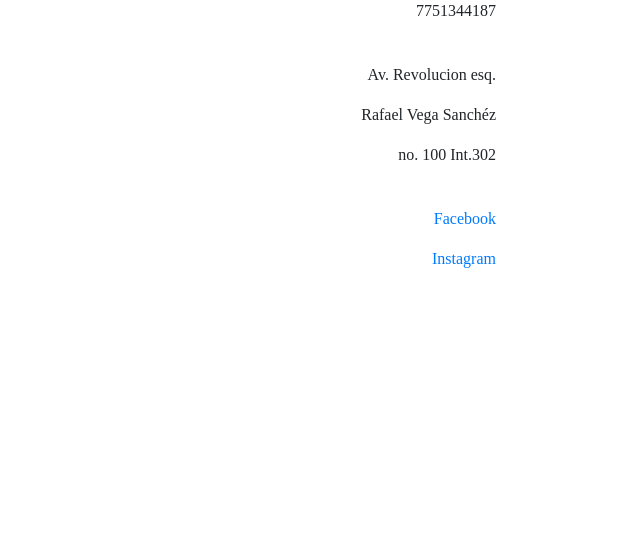
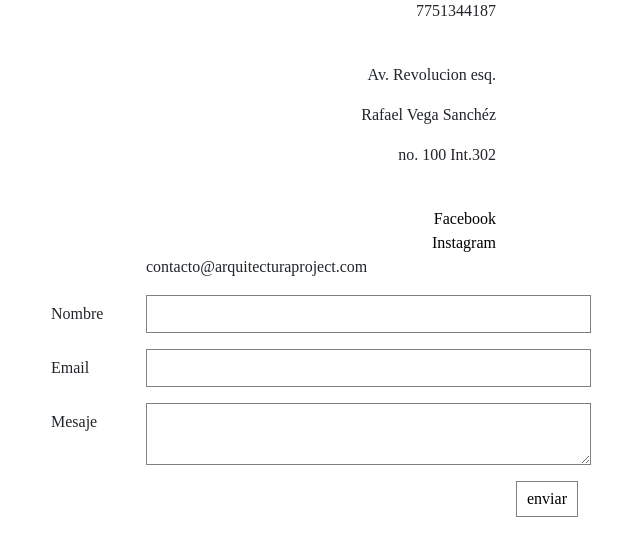
Before and after one commit to Serchcode/Arquitectura-Project, a Django app: page /contacto/ in a window 1280 px wide. Shown: the part 276-817 px from the top of the page, without its empty margins (319-959 px from the left). Before the commit the page ends 544 px from the top, so only its background shows below. Run offline with Django 3.2, Linux system fonts and the light colour scheme; some libraries are stand-ins or nearby versions; some web fonts are replaced.

Commit message:
contact finaly

```diff
--- a/main/templates/contacto.html
+++ b/main/templates/contacto.html
@@ -54,10 +54,39 @@
                                         <p>Rafael Vega Sanchéz</p>
                                         <p>no. 100 Int.302 </p>
                                         <br>
-                                        <p><a href="">Facebook</a></p>
-                                        <a href="">Instagram</a>
+                                        <a class="redes" href="">Facebook</a>
+                                        <a class="redes" href="">Instagram</a>
                                         </div>
                                 </div>
                         </div>
+                <div class="row">
+                        <div class="col col-lg-8 offset-lg-4">
+                                <p>contacto@arquitecturaproject.com</p>
+                        </div>
+                        <div class="col col-lg-6 offset-lg-3">
+                        <div class="form-group row">
+                                <label for="example-text-input" class="col-2 col-form-label">Nombre</label>
+                                        <div class="col-10">
+                                                <input class="form-control" type="text"  id="example-text-input">
+                                        </div>
+                        </div>
+                        <div class="form-group row">
+                                        <label for="example-email-input" class="col-2 col-form-label">Email</label>
+                                        <div class="col-10">
+                                          <input class="form-control" type="email"  id="example-email-input">
+                                        </div>
+                        </div>
+                        <div class="form-group row">
+                                <label for="example-text-input" class="col-2 col-form-label">Mesaje</label>
+                                <div class="col-10">
+                                        <textarea class="form-control" id="exampleTextarea" id="example-text-input"></textarea>
+                                </div>
+                        </div>
+                                <div class="col col-lg-10 offset-lg-10">
+                                        <button type="submit" id="envio">enviar</button>
+                                </div>
+                                <br>
+                        </div>
+                </div>
         </div>
 {%endblock content%}
--- a/static/css/page.css
+++ b/static/css/page.css
@@ -2,10 +2,23 @@
     font-family: 'Mandali', serif;
 }
 
-button{
-    padding-top: 10%;
+#envio{
+    border: 1px solid gray;
+    background-color: white;
+    color: black;
+    padding: 5px 10px 5px 10px;
+    text-decoration: none;
+}
+.redes{
+    text-decoration: none;
+    color: black;
+}
 
+.redes:hover{
+    text-decoration: underline;
+    color: black;
 }
+
 div.contact {
     text-align: left;
 }
@@ -157,3 +170,8 @@ li.dropdown:hover > .dropdown-menu > a:hover {
     text-decoration: underline;
     background-color: transparent;
 }
+
+.form-control {
+    border: 1px solid gray;
+    border-radius: 0;
+}
```
